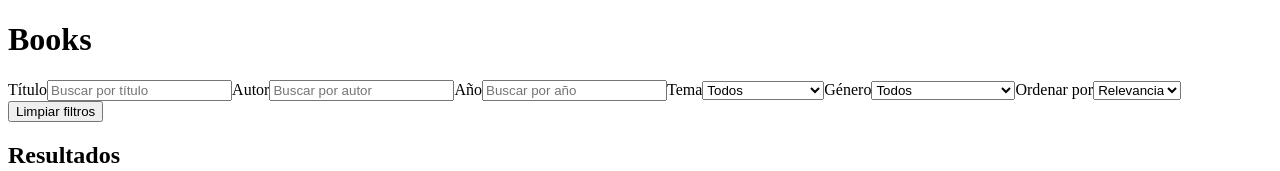
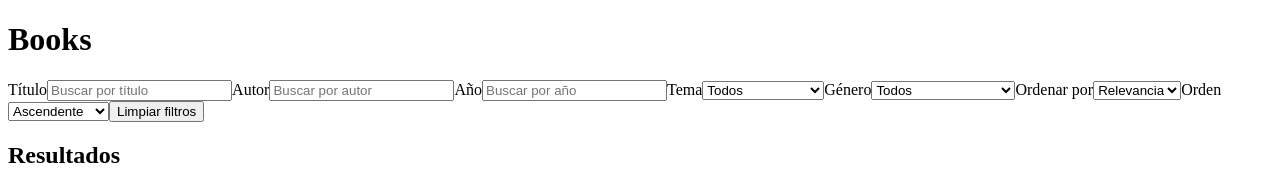
Before and after one commit to andresaragonguerrero/LibreriaPiramide, a Vue app: page / in a window 1280 px wide. Shown: the top 171 px of the page. Built offline with nearby package versions, Linux system fonts and the light colour scheme; the HTML template or start-up script is replaced by a standard one.

Commit message:
Se añadió la funcionalidad de ordenación de resultados por ascendencia o desdendencia

```diff
--- a/src/App.vue
+++ b/src/App.vue
@@ -1,7 +1,7 @@
 <script setup lang="ts">
 import { computed, ref } from 'vue'
 import { getGenres, getSubjects, searchBooks } from '@/services/books/books.service'
-import type { Book, SortOption } from '@/types/book'
+import type { Book, SortOption, SortOrder } from '@/types/book'
 
 const title = ref('')
 const author = ref('')
@@ -9,6 +9,7 @@ const year = ref('')
 const subject = ref('')
 const genre = ref('')
 const sortBy = ref<SortOption>('relevance')
+const sortOrder = ref<SortOrder>('asc')
 
 const subjects = getSubjects()
 const genres = getGenres()
@@ -21,6 +22,7 @@ const books = computed<Book[]>(() =>
     subject: subject.value,
     genre: genre.value,
     sortBy: sortBy.value,
+    sortOrder: sortOrder.value,
   }),
 )
 
@@ -36,6 +38,7 @@ const resetFilters = () => {
   subject.value = ''
   genre.value = ''
   sortBy.value = 'relevance'
+  sortOrder.value = 'asc'
 }
 </script>
 
@@ -77,6 +80,12 @@ const resetFilters = () => {
         <option value="year">Año</option>
       </select>
 
+      <label for="sortOrder">Orden</label>
+      <select id="sortOrder" v-model="sortOrder">
+        <option value="asc">Ascendente</option>
+        <option value="desc">Descendente</option>
+      </select>
+
       <button type="button" @click="resetFilters">Limpiar filtros</button>
     </form>
 
--- a/src/services/books/books.service.ts
+++ b/src/services/books/books.service.ts
@@ -7,7 +7,7 @@ const sortStrategies: Record<SortOption, (a: Book, b: Book) => number> = {
     relevance: () => 0,
     title: (a, b) => a.title.localeCompare(b.title),
     author: (a, b) => (a.authors[0] || '').localeCompare(b.authors[0] || ''),
-    year: (a, b) => (b.publishedYear || 0) - (a.publishedYear || 0),
+    year: (a, b) => (a.publishedYear || 0) - (b.publishedYear || 0),
 }
 
 export const searchBooks = (filters: BookFilters = {}): Book[] => {
@@ -44,8 +44,14 @@ export const searchBooks = (filters: BookFilters = {}): Book[] => {
         )
     })
 
-    const sortFn = sortStrategies[filters.sortBy || 'relevance']
-    return [...filtered].sort(sortFn)
+    const sortBy = filters.sortBy || 'relevance'
+    const sortOrder = filters.sortOrder || 'asc'
+    const sortFn = sortStrategies[sortBy]
+
+    return [...filtered].sort((a, b) => {
+        const result = sortFn(a, b)
+        return sortOrder === 'desc' ? -result : result
+    })
 }
 
 export const getSubjects = (): string[] => {
--- a/src/types/book.ts
+++ b/src/types/book.ts
@@ -1,4 +1,5 @@
 export type SortOption = 'relevance' | 'title' | 'author' | 'year'
+export type SortOrder = 'asc' | 'desc'
 
 export interface Book {
     id: string
@@ -17,4 +18,5 @@ export interface BookFilters {
     subject?: string
     genre?: string
     sortBy?: SortOption
+    sortOrder?: SortOrder
 }
```
